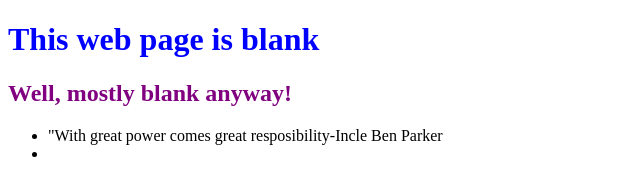
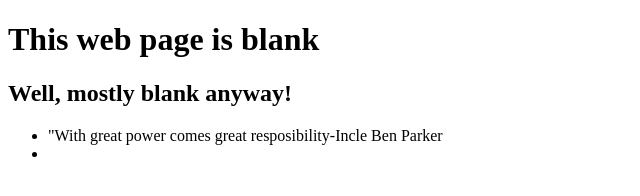
Before and after one commit to NikitaBhat/0main_openSAP_reponik, a plain HTML site: page index.html in a window 1280 px wide. Shown: the whole page, without its empty margins (0-640 px from the left). Drawn offline with Linux system fonts and the light colour scheme.

Commit message:
Removed styles from both headers

```diff
--- a/index.html
+++ b/index.html
@@ -8,8 +8,8 @@
 	<link href="style.css" rel="stylesheet" type="text/css">
 </head>
 		<body>
-			<h1 style="color:blue">This web page is blank</h1>
-			<h2 style="color:purple">Well, mostly blank anyway!</h2>
+			<h1 >This web page is blank</h1>
+			<h2>Well, mostly blank anyway!</h2>
 			<ul>
 				<li>"With great power comes great resposibility-Incle Ben Parker</li>
 				<li></li>
```
